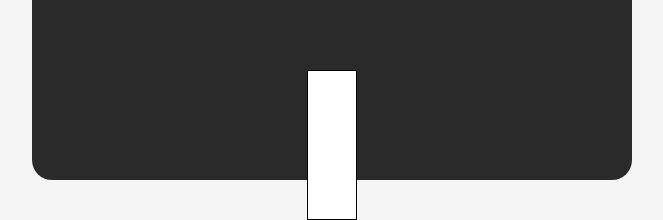
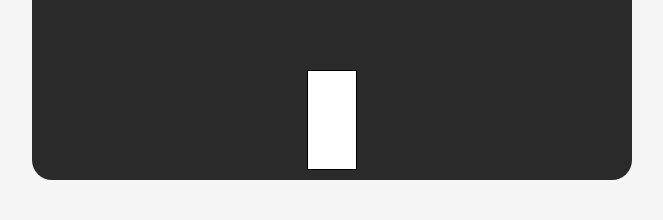
Before and after one commit to surgery18/SCP-294-GPT, a plain HTML site: page index.html in a window 1280 px wide. Shown: the part 580-800 px from the top of the page, without its empty margins (308-971 px from the left). Drawn offline with nearby package versions, Linux system fonts and the light colour scheme.

Commit message:
Update index.html

```diff
--- a/index.html
+++ b/index.html
@@ -113,8 +113,8 @@
                 </defs>
                 <polygon points="0,0 10,0 5,140" fill="#007bff"/>
             </svg>
-            <svg id="cup" width="50" height="150" xmlns="http://www.w3.org/2000/svg">
-                <rect x="0" y="0" width="50" height="150" fill="white" stroke="black" stroke-width="2"/>
+            <svg id="cup" width="50" height="100" xmlns="http://www.w3.org/2000/svg">
+                <rect x="0" y="0" width="50" height="100" fill="white" stroke="black" stroke-width="2"/>
             </svg>
         </div>
 
```
